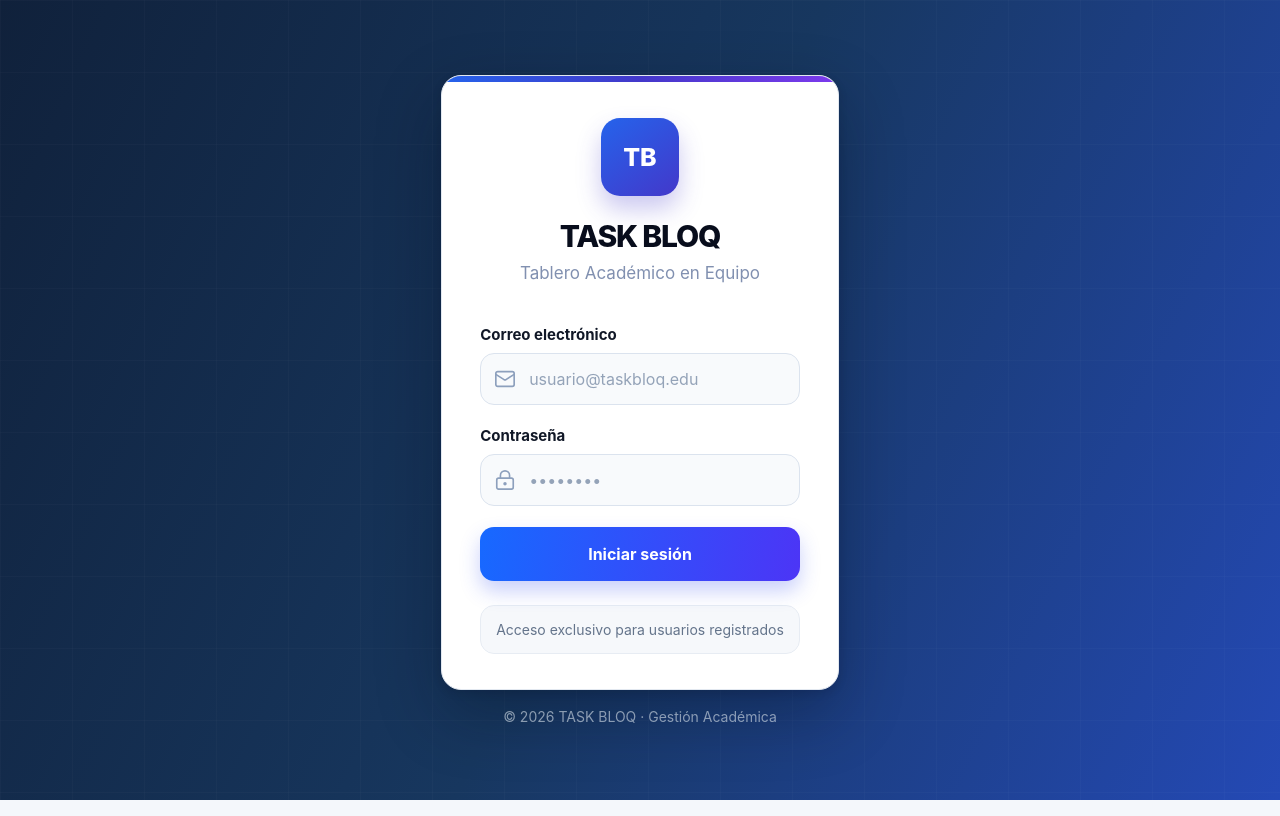
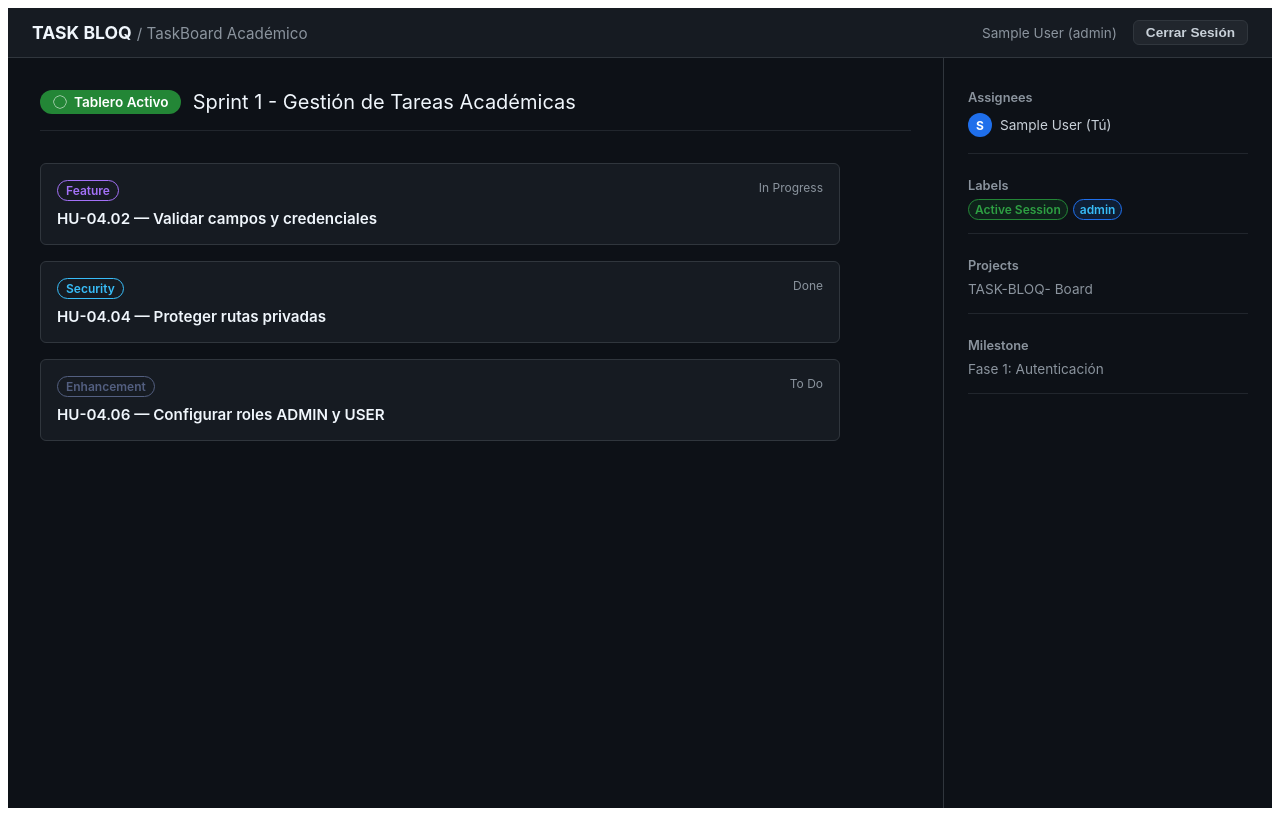
Before and after one commit to AlexD39/TASK-BLOQ, a React (Vite) app in the folder frontend/: page /dashboard in a window 1280 px wide. Before the commit this address led to /login. Built offline with nearby package versions, Linux system fonts and the light colour scheme; no server answers; sample sign-in values are in the browser's storage.

Commit message:
HU-04: implementar inicio de sesion y proteccion de rutas privadas

```diff
--- a/frontend/package.json
+++ b/frontend/package.json
@@ -19,10 +19,8 @@
     "react-router-dom": "^7.18.1"
   },
   "devDependencies": {
+    "@rolldown/binding-win32-x64-msvc": "^1.2.0",
     "@vitejs/plugin-react": "^6.0.3",
     "vite": "^8.1.4"
-  },
-  "optionalDependencies": {
-    "@rolldown/binding-win32-x64-msvc": "1.1.5"
   }
 }
--- a/frontend/src/contexts/AuthContext.jsx
+++ b/frontend/src/contexts/AuthContext.jsx
@@ -1,42 +1,55 @@
-import React, { createContext, useState, useEffect, useContext } from 'react';
+// src/context/AuthContext.jsx
+import { createContext, useContext, useState, useEffect } from 'react';
 
-const AuthContext = createContext(null);
+const AuthContext = createContext();
 
 export const AuthProvider = ({ children }) => {
   const [user, setUser] = useState(null);
   const [loading, setLoading] = useState(true);
 
-    // Al cargar la app, revisamos si ya había una sesión guardada en el navegador
   useEffect(() => {
-        const storedUser = localStorage.getItem('tb_user');
-        if (storedUser) {
-            setUser(JSON.parse(storedUser));
+    // Al cargar la app, verifica si hay una sesión guardada
+    const savedUser = localStorage.getItem('task_bloq_user');
+    if (savedUser) {
+      setUser(JSON.parse(savedUser));
     }
     setLoading(false);
   }, []);
 
-    // Función para iniciar sesión con las credenciales de demostración
   const login = (email, password) => {
-        if (email === 'admin@taskbloq.edu' && password === 'TaskBloq2026') {
-            const userData = { email, role: 'admin', loggedAt: new Date() };
+    // Simulador de login con credenciales válidas y asignación de roles
+    // En el futuro, aquí harás tu petición fetch/axios a la API de TASK-BLOQ.
+    if (email === 'admin@taskbloq.com' && password === 'admin123') {
+      const userData = { email, role: 'ADMIN', name: 'Administrador TaskBloq' };
+      localStorage.setItem('task_bloq_user', JSON.stringify(userData));
       setUser(userData);
-            localStorage.setItem('tb_user', JSON.stringify(userData));
+      return { success: true };
+    } else if (email === 'user@taskbloq.com' && password === 'user123') {
+      const userData = { email, role: 'USER', name: 'Estudiante Académico' };
+      localStorage.setItem('task_bloq_user', JSON.stringify(userData));
+      setUser(userData);
       return { success: true };
     }
-        return { success: false, message: 'Credenciales incorrectas. Verifique su correo o contraseña.' };
+
+    return { success: false, message: 'El correo o la contraseña son incorrectos.' };
   };
 
-    // Función para cerrar sesión
   const logout = () => {
+    localStorage.removeItem('task_bloq_user');
     setUser(null);
-        localStorage.removeItem('tb_user');
   };
 
   return (
-        <AuthContext.Provider value={{ user, login, logout, loading }}>
+    <AuthContext.Provider value={{ user, isAuthenticated: !!user, login, logout, loading }}>
       {!loading && children}
     </AuthContext.Provider>
   );
 };
 
-export const useAuth = () => useContext(AuthContext);
+export const useAuth = () => {
+  const context = useContext(AuthContext);
+  if (!context) {
+    throw new Error('useAuth debe ser usado dentro de un AuthProvider');
+  }
+  return context;
+};
--- a/frontend/src/pages/auth/LoginPage.jsx
+++ b/frontend/src/pages/auth/LoginPage.jsx
@@ -1,121 +1,272 @@
 import { useState } from 'react';
-import { useNavigate } from 'react-router-dom';
-import { LockKeyhole, Mail, TriangleAlert } from 'lucide-react';
-import { useAuth } from '../../contexts/AuthContext.jsx'; // <--- Importamos tu contexto
-import '../../styles/login.css';
+import { useAuth } from '../../contexts/AuthContext.jsx';
 
-function LoginPage() {
-  const navigate = useNavigate();
-  const { login } = useAuth(); // <--- Consumimos la función login del contexto
+// Icono de sobre (correo electrónico)
+const MailIcon = () => (
+  <svg width="18" height="18" viewBox="0 0 24 24" fill="none" stroke="#94a3b8" strokeWidth="2" strokeLinecap="round" strokeLinejoin="round">
+    <path d="M4 4h16c1.1 0 2 .9 2 2v12c0 1.1-.9 2-2 2H4c-1.1 0-2-.9-2-2V6c0-1.1.9-2 2-2z"></path>
+    <polyline points="22,6 12,13 2,6"></polyline>
+  </svg>
+);
 
-  const [mensajeError, setMensajeError] = useState('');
-  const [enviando, setEnviando] = useState(false);
-  const [correo, setCorreo] = useState('');
-  const [contrasena, setContrasena] = useState('');
+// Icono de candado (contraseña)
+const LockIcon = () => (
+  <svg width="18" height="18" viewBox="0 0 24 24" fill="none" stroke="#94a3b8" strokeWidth="2" strokeLinecap="round" strokeLinejoin="round">
+    <rect x="3" y="11" width="18" height="11" rx="2" ry="2"></rect>
+    <path d="M7 11V7a5 5 0 0 1 10 0v4"></path>
+  </svg>
+);
 
-  async function handleSubmit(event) {
-    event.preventDefault();
-    setMensajeError('');
+export default function LoginPage() {
+  const { login } = useAuth();
+  const [email, setEmail] = useState('');
+  const [password, setPassword] = useState('');
+  const [error, setError] = useState('');
 
-    const correoLimpio = correo.trim();
+  const handleSubmit = (e) => {
+    e.preventDefault();
+    setError('');
 
-    if (!correoLimpio || !contrasena) {
-      setMensajeError('El correo y la contraseña son obligatorios.');
+    if (!email.trim() || !password.trim()) {
+      setError('Por favor, ingresa tu correo y contraseña.');
       return;
     }
 
-    try {
-      setEnviando(true);
+    // El login del contexto que valida las credenciales de demostración
+    const result = login(email, password);
 
-      // Ejecutamos el login simulado del AuthContext
-      const resultado = login(correoLimpio, contrasena);
-
-      if (resultado.success) {
-        // Si es correcto, redirigimos al dashboard
-        navigate('/dashboard');
-      } else {
-        // Si falla (credenciales incorrectas), mostramos el mensaje del contexto
-        setMensajeError(resultado.message);
-      }
-    } catch (error) {
-      setMensajeError('Ocurrió un error inesperado al intentar iniciar sesión.');
-    } finally {
-      setEnviando(false);
+    if (!result.success) {
+      setError(result.message);
     }
-  }
+  };
 
   return (
-    <main className="login-page">
-      <section className="login-card" aria-labelledby="login-title">
-        <header className="login-header">
-          <div className="login-logo" aria-hidden="true">
-            TB
+    <div style={styles.container}>
+      <div style={styles.card}>
+        {/* Línea decorativa superior con degradado */}
+        <div style={styles.topGradientBar}></div>
+
+        <form onSubmit={handleSubmit} style={styles.form}>
+          {/* Logo "TB" */}
+          <div style={styles.logoContainer}>
+            <div style={styles.logoBox}>TB</div>
           </div>
-          <h1 id="login-title">TASK BLOQ</h1>
-          <p>Tablero Académico en Equipo</p>
-        </header>
 
-        <form className="login-form" onSubmit={handleSubmit}>
-          <div className="form-group">
-            <label htmlFor="correo">Correo electrónico</label>
-            <div className="input-wrapper">
-              <span className="input-icon">
-                <Mail size={21} strokeWidth={1.8} aria-hidden="true" />
-              </span>
+          {/* Títulos */}
+          <h1 style={styles.brandTitle}>TASK BLOQ</h1>
+          <p style={styles.brandSubtitle}>Tablero Académico en Equipo</p>
+
+          {/* Alerta de Error si falla el login */}
+          {error && <div style={styles.errorAlert}>{error}</div>}
+
+          {/* Campo Correo */}
+          <div style={styles.inputGroup}>
+            <label style={styles.label}>Correo electrónico</label>
+            <div style={styles.inputWrapper}>
+              <span style={styles.inputIcon}><MailIcon /></span>
               <input
-                id="correo"
-                name="correo"
                 type="email"
-                placeholder="usuario@taskbloq.edu"
-                autoComplete="username"
-                value={correo}
-                onChange={(event) => setCorreo(event.target.value)}
-                required
+                value={email}
+                onChange={(e) => setEmail(e.target.value)}
+                placeholder="admin@taskbloq.edu"
+                style={styles.input}
               />
             </div>
           </div>
 
-          <div className="form-group">
-            <label htmlFor="contrasena">Contraseña</label>
-            <div className="input-wrapper">
-              <span className="input-icon">
-                <LockKeyhole size={21} strokeWidth={1.8} aria-hidden="true" />
-              </span>
+          {/* Campo Contraseña */}
+          <div style={styles.inputGroup}>
+            <label style={styles.label}>Contraseña</label>
+            <div style={styles.inputWrapper}>
+              <span style={styles.inputIcon}><LockIcon /></span>
               <input
-                id="contrasena"
-                name="contrasena"
                 type="password"
+                value={password}
+                onChange={(e) => setPassword(e.target.value)}
                 placeholder="••••••••"
-                autoComplete="current-password"
-                value={contrasena}
-                onChange={(event) => setContrasena(event.target.value)}
-                required
+                style={styles.input}
               />
             </div>
           </div>
 
-          <button type="submit" className="login-button" disabled={enviando}>
-            {enviando ? 'Validando...' : 'Iniciar sesión'}
+          {/* Botón de Iniciar Sesión con degradado */}
+          <button type="submit" style={styles.button}>
+            Iniciar sesión
           </button>
+
+          {/* Caja de Credenciales de demostración */}
+          <div style={styles.demoBox}>
+            <p style={styles.demoTitle}>Credenciales de de demostración</p>
+            <div style={styles.demoPill}>admin@taskbloq.edu</div>
+            <div style={styles.demoPill}>TaskBloq2026</div>
+          </div>
         </form>
+      </div>
 
-        {mensajeError && (
-          <div className="login-alert" role="alert" aria-live="assertive">
-            <TriangleAlert className="login-alert__icon" size={22} strokeWidth={2} aria-hidden="true" />
-            <p>{mensajeError}</p>
-          </div>
-        )}
-
-        <div className="login-note">
-          Acceso exclusivo para usuarios registrados
-        </div>
-      </section>
-
-      <footer className="login-footer">
+      {/* Footer fuera de la tarjeta */}
+      <footer style={styles.footer}>
         © 2026 TASK BLOQ · Gestión Académica
       </footer>
-    </main>
+    </div>
   );
 }
 
-export default LoginPage;
+const styles = {
+  container: {
+    display: 'flex',
+    flexDirection: 'column',
+    justifyContent: 'center',
+    alignItems: 'center',
+    minHeight: '100vh',
+    // Fondo azul con degradado profundo
+    background: 'radial-gradient(circle, #1a365d 0%, #0f172a 100%)',
+    fontFamily: '-apple-system, BlinkMacSystemFont, "Segoe UI", Roboto, sans-serif',
+    padding: '20px',
+    boxSizing: 'border-box',
+    width: '100%',
+  },
+  card: {
+    backgroundColor: '#ffffff',
+    width: '100%',
+    maxWidth: '420px',
+    borderRadius: '24px',
+    position: 'relative',
+    overflow: 'hidden',
+    boxShadow: '0 25px 50px -12px rgba(0, 0, 0, 0.5)',
+    marginBottom: '15px',
+  },
+  topGradientBar: {
+    height: '6px',
+    background: 'linear-gradient(to right, #3b82f6, #8b5cf6)',
+    width: '100%',
+  },
+  form: {
+    padding: '40px 30px',
+    display: 'flex',
+    flexDirection: 'column',
+  },
+  logoContainer: {
+    display: 'flex',
+    justifyContent: 'center',
+    marginBottom: '16px',
+  },
+  logoBox: {
+    width: '72px',
+    height: '72px',
+    background: 'linear-gradient(135deg, #2563eb 0%, #4f46e5 100%)',
+    borderRadius: '18px',
+    color: '#ffffff',
+    fontSize: '24px',
+    fontWeight: '800',
+    display: 'flex',
+    alignItems: 'center',
+    justifyContent: 'center',
+    boxShadow: '0 8px 16px rgba(37, 99, 235, 0.25)',
+  },
+  brandTitle: {
+    color: '#0f172a',
+    fontSize: '26px',
+    fontWeight: '800',
+    textAlign: 'center',
+    margin: '0 0 4px 0',
+    letterSpacing: '-0.5px',
+  },
+  brandSubtitle: {
+    color: '#94a3b8',
+    fontSize: '14px',
+    textAlign: 'center',
+    margin: '0 0 32px 0',
+  },
+  errorAlert: {
+    backgroundColor: '#fef2f2',
+    color: '#ef4444',
+    border: '1px solid #fca5a5',
+    padding: '10px 14px',
+    borderRadius: '12px',
+    marginBottom: '16px',
+    fontSize: '13px',
+    textAlign: 'center',
+  },
+  inputGroup: {
+    marginBottom: '20px',
+    display: 'flex',
+    flexDirection: 'column',
+  },
+  label: {
+    color: '#0f172a',
+    fontSize: '14px',
+    fontWeight: '600',
+    marginBottom: '8px',
+    textAlign: 'left',
+  },
+  inputWrapper: {
+    position: 'relative',
+    display: 'flex',
+    alignItems: 'center',
+  },
+  inputIcon: {
+    position: 'absolute',
+    left: '16px',
+    display: 'flex',
+    alignItems: 'center',
+    pointerEvents: 'none',
+  },
+  input: {
+    width: '100%',
+    padding: '14px 16px 14px 46px',
+    borderRadius: '14px',
+    border: '1px solid #f1f5f9',
+    backgroundColor: '#f8fafc',
+    color: '#1e293b',
+    fontSize: '15px',
+    outline: 'none',
+    boxSizing: 'border-box',
+    transition: 'border-color 0.2s',
+  },
+  button: {
+    width: '100%',
+    padding: '14px',
+    background: 'linear-gradient(to right, #3551e7, #4f46e5)',
+    color: '#ffffff',
+    border: 'none',
+    borderRadius: '14px',
+    fontSize: '15px',
+    fontWeight: '700',
+    cursor: 'pointer',
+    marginTop: '10px',
+    marginBottom: '24px',
+    boxShadow: '0 4px 12px rgba(79, 70, 229, 0.25)',
+  },
+  demoBox: {
+    backgroundColor: '#f8fafc',
+    borderRadius: '16px',
+    padding: '16px',
+    display: 'flex',
+    flexDirection: 'column',
+    alignItems: 'center',
+    gap: '8px',
+  },
+  demoTitle: {
+    color: '#64748b',
+    fontSize: '12px',
+    fontWeight: '600',
+    margin: '0 0 4px 0',
+  },
+  demoPill: {
+    backgroundColor: '#ffffff',
+    border: '1px solid #e2e8f0',
+    color: '#64748b',
+    padding: '8px 16px',
+    borderRadius: '10px',
+    fontSize: '13px',
+    width: '100%',
+    textAlign: 'center',
+    boxSizing: 'border-box',
+  },
+  footer: {
+    color: 'rgba(255, 255, 255, 0.4)',
+    fontSize: '12px',
+    textAlign: 'center',
+    marginTop: '10px',
+  },
+};
--- a/frontend/src/pages/user/DashboardPage.jsx
+++ b/frontend/src/pages/user/DashboardPage.jsx
@@ -1,124 +1,263 @@
-import { useEffect, useState } from 'react';
-import { useNavigate } from 'react-router-dom';
+// src/pages/user/DashboardPage.jsx
+import { useAuth } from '../../contexts/AuthContext.jsx';
 
-import {
-  getDashboard,
-  logout,
-} from '../../services/auth.service.js';
+export default function DashboardPage() {
+  const { user, logout } = useAuth();
 
-import '../../styles/dashboard.css';
-
-function DashboardPage() {
-  const navigate = useNavigate();
-
-  const [data, setData] = useState(null);
-  const [error, setError] = useState('');
-
-  useEffect(() => {
-    async function loadDashboard() {
-      try {
-        const response =
-          await getDashboard();
-
-        setData(response);
-      } catch {
-        sessionStorage.clear();
-
-        navigate('/login', {
-          replace: true,
-        });
-      }
-    }
-
-    loadDashboard();
-  }, [navigate]);
-
-  async function handleLogout() {
-    await logout();
-
-    navigate('/login', {
-      replace: true,
-    });
-  }
-
-  if (!data) {
-    return (
-      <main className="dashboard-loading">
-        Cargando dashboard...
-      </main>
-    );
-  }
+  // Simulación de tareas para que el "TaskBoard Académico" no se vea vacío
+  const tasks = [
+    { id: 1, title: 'HU-04.02 — Validar campos y credenciales', status: 'In Progress', label: 'Feature', color: '#a371f7' },
+    { id: 2, title: 'HU-04.04 — Proteger rutas privadas', status: 'Done', label: 'Security', color: '#38bdf8' },
+    { id: 3, title: 'HU-04.06 — Configurar roles ADMIN y USER', status: 'To Do', label: 'Enhancement', color: '#535f80' },
+  ];
 
   return (
-    <main className="dashboard-page">
-      <header className="dashboard-header">
-        <div>
-          <span className="dashboard-brand">
-            TASK BLOQ
-          </span>
-
-          <h1>Dashboard general</h1>
-
-          <p>
-            Bienvenido, {data.usuario.nombre}
-          </p>
+    <div style={styles.container}>
+      {/* Barra de Navegación Superior */}
+      <header style={styles.navbar}>
+        <div style={styles.navLeft}>
+          <span style={styles.logo}>TASK BLOQ</span>
+          <span style={styles.breadcrumb}>/ TaskBoard Académico</span>
         </div>
-
-        <button
-          type="button"
-          onClick={handleLogout}
-        >
-          Cerrar sesión
-        </button>
+        <div style={styles.navRight}>
+          <span style={styles.userBadge}>{user?.name} ({user?.role})</span>
+          <button onClick={logout} style={styles.logoutBtn}>Cerrar Sesión</button>
+        </div>
       </header>
 
-      {error && <p>{error}</p>}
+      {/* Contenido Principal */}
+      <div style={styles.layout}>
+        {/* Sección del Tablero (Izquierda) */}
+        <main style={styles.mainContent}>
+          <div style={styles.boardHeader}>
+            <span style={styles.openBadge}>
+              <svg width="16" height="16" viewBox="0 0 16 16" fill="currentColor" style={{ marginRight: '6px' }}>
+                <path d="M8 1.5a6.5 6.5 0 100 13 6.5 6.5 0 000-13zM2 8a6 6 0 1112 0A6 6 0 012 8z"></path>
+              </svg>
+              Tablero Activo
+            </span>
+            <h2 style={styles.boardTitle}>Sprint 1 - Gestión de Tareas Académicas</h2>
+          </div>
 
-      <section className="user-card">
-        <h2>Información de la sesión</h2>
+          <div style={styles.taskList}>
+            {tasks.map((task) => (
+              <div key={task.id} style={styles.taskCard}>
+                <div style={styles.taskHeader}>
+                  <span style={{ ...styles.taskLabel, border: `1px solid ${task.color}`, color: task.color }}>
+                    {task.label}
+                  </span>
+                  <span style={styles.taskStatus}>{task.status}</span>
+                </div>
+                <p style={styles.taskTitleText}>{task.title}</p>
+              </div>
+            ))}
+          </div>
+        </main>
 
-        <p>
-          <strong>Correo:</strong>{' '}
-          {data.usuario.correo}
-        </p>
+        {/* Barra Lateral Derecha (Fiel al estilo "Metadatos" de la captura de pantalla) */}
+        <aside style={styles.sidebar}>
+          <div style={styles.sidebarSection}>
+            <span style={styles.sidebarTitle}>Assignees</span>
+            <div style={styles.sidebarContent}>
+              <div style={styles.avatarRow}>
+                <div style={styles.avatar}>{user?.name?.charAt(0) || 'U'}</div>
+                <span>{user?.name} (Tú)</span>
+              </div>
+            </div>
+          </div>
 
-        <p>
-          <strong>Rol:</strong>{' '}
-          {data.usuario.rol}
-        </p>
-      </section>
+          <div style={styles.sidebarSection}>
+            <span style={styles.sidebarTitle}>Labels</span>
+            <div style={styles.sidebarContent}>
+              <span style={{ ...styles.miniBadge, backgroundColor: '#23863622', color: '#2ea043', border: '1px solid #238636' }}>
+                Active Session
+              </span>
+              <span style={{ ...styles.miniBadge, backgroundColor: '#1f6feb22', color: '#38bdf8', border: '1px solid #1f6feb', marginLeft: '5px' }}>
+                {user?.role}
+              </span>
+            </div>
+          </div>
 
-      <section className="dashboard-grid">
-        <article>
-          <strong>
-            {data.indicadores.actividadesTotales}
-          </strong>
-          <span>Actividades</span>
-        </article>
+          <div style={styles.sidebarSection}>
+            <span style={styles.sidebarTitle}>Projects</span>
+            <div style={styles.sidebarContent}>
+              <span style={styles.sidebarText}>TASK-BLOQ- Board</span>
+            </div>
+          </div>
 
-        <article>
-          <strong>
-            {data.indicadores.pendientes}
-          </strong>
-          <span>Pendientes</span>
-        </article>
-
-        <article>
-          <strong>
-            {data.indicadores.enProceso}
-          </strong>
-          <span>En proceso</span>
-        </article>
-
-        <article>
-          <strong>
-            {data.indicadores.completadas}
-          </strong>
-          <span>Completadas</span>
-        </article>
-      </section>
-    </main>
+          <div style={styles.sidebarSection}>
+            <span style={styles.sidebarTitle}>Milestone</span>
+            <div style={styles.sidebarContent}>
+              <span style={styles.sidebarText}>Fase 1: Autenticación</span>
+            </div>
+          </div>
+        </aside>
+      </div>
+    </div>
   );
 }
 
-export default DashboardPage;
+const styles = {
+  container: {
+    backgroundColor: '#0d1117', // Fondo exacto de GitHub Dark
+    color: '#c9d1d9',
+    minHeight: '100vh',
+    display: 'flex',
+    flexDirection: 'column',
+    fontFamily: '-apple-system, BlinkMacSystemFont, "Segoe UI", Helvetica, Arial, sans-serif',
+  },
+  navbar: {
+    display: 'flex',
+    justifyContent: 'space-between',
+    alignItems: 'center',
+    padding: '0.75rem 1.5rem',
+    backgroundColor: '#161b22',
+    borderBottom: '1px solid #30363d',
+  },
+  logo: {
+    fontWeight: 'bold',
+    color: '#f0f6fc',
+    fontSize: '1.1rem',
+  },
+  breadcrumb: {
+    color: '#8b949e',
+    marginLeft: '5px',
+    fontSize: '0.95rem',
+  },
+  navRight: {
+    display: 'flex',
+    alignItems: 'center',
+    gap: '1rem',
+  },
+  userBadge: {
+    fontSize: '0.85rem',
+    color: '#8b949e',
+  },
+  logoutBtn: {
+    padding: '4px 12px',
+    backgroundColor: '#21262d',
+    color: '#c9d1d9',
+    border: '1px solid #30363d',
+    borderRadius: '6px',
+    cursor: 'pointer',
+    fontSize: '0.85rem',
+    fontWeight: '600',
+  },
+  layout: {
+    display: 'flex',
+    flex: 1,
+  },
+  mainContent: {
+    flex: 1,
+    padding: '2rem',
+    borderRight: '1px solid #30363d',
+  },
+  boardHeader: {
+    display: 'flex',
+    alignItems: 'center',
+    gap: '12px',
+    marginBottom: '2rem',
+    borderBottom: '1px solid #21262d',
+    paddingBottom: '1rem',
+  },
+  openBadge: {
+    display: 'inline-flex',
+    alignItems: 'center',
+    padding: '4px 12px',
+    backgroundColor: '#238636',
+    color: '#ffffff',
+    borderRadius: '2em',
+    fontSize: '0.85rem',
+    fontWeight: '600',
+  },
+  boardTitle: {
+    fontSize: '1.25rem',
+    color: '#f0f6fc',
+    margin: 0,
+    fontWeight: '400',
+  },
+  taskList: {
+    display: 'flex',
+    flexDirection: 'column',
+    gap: '1rem',
+    maxWidth: '800px',
+  },
+  taskCard: {
+    backgroundColor: '#161b22',
+    border: '1px solid #30363d',
+    borderRadius: '6px',
+    padding: '1rem',
+  },
+  taskHeader: {
+    display: 'flex',
+    justifyContent: 'space-between',
+    marginBottom: '0.5rem',
+  },
+  taskLabel: {
+    fontSize: '0.75rem',
+    padding: '2px 8px',
+    borderRadius: '2em',
+    fontWeight: '600',
+  },
+  taskStatus: {
+    fontSize: '0.75rem',
+    color: '#8b949e',
+  },
+  taskTitleText: {
+    margin: 0,
+    color: '#f0f6fc',
+    fontSize: '0.95rem',
+    fontWeight: '600',
+  },
+  /* Estilos de la Barra Lateral Derecha */
+  sidebar: {
+    width: '280px',
+    padding: '2rem 1.5rem',
+    backgroundColor: '#0d1117',
+    display: 'flex',
+    flexDirection: 'column',
+    gap: '1.5rem',
+  },
+  sidebarSection: {
+    borderBottom: '1px solid #21262d',
+    paddingBottom: '1rem',
+  },
+  sidebarTitle: {
+    display: 'block',
+    fontSize: '0.8rem',
+    fontWeight: '600',
+    color: '#8b949e',
+    marginBottom: '0.5rem',
+  },
+  sidebarContent: {
+    fontSize: '0.85rem',
+    color: '#c9d1d9',
+  },
+  avatarRow: {
+    display: 'flex',
+    alignItems: 'center',
+    gap: '8px',
+  },
+  avatar: {
+    width: '24px',
+    height: '24px',
+    borderRadius: '50%',
+    backgroundColor: '#1f6feb',
+    color: '#ffffff',
+    display: 'flex',
+    alignItems: 'center',
+    justifyContent: 'center',
+    fontWeight: 'bold',
+    fontSize: '0.75rem',
+  },
+  miniBadge: {
+    fontSize: '0.75rem',
+    padding: '2px 6px',
+    borderRadius: '2em',
+    fontWeight: '600',
+  },
+  sidebarText: {
+    fontSize: '0.85rem',
+    color: '#8b949e',
+  },
+};
```
Also changed, not shown: frontend/src/components/ProtectedRoute.jsx (added, +20 -0 lines), 2 other files (tests, documents, lock files or other folders). Lines whose indentation alone changed are shown as unchanged.
